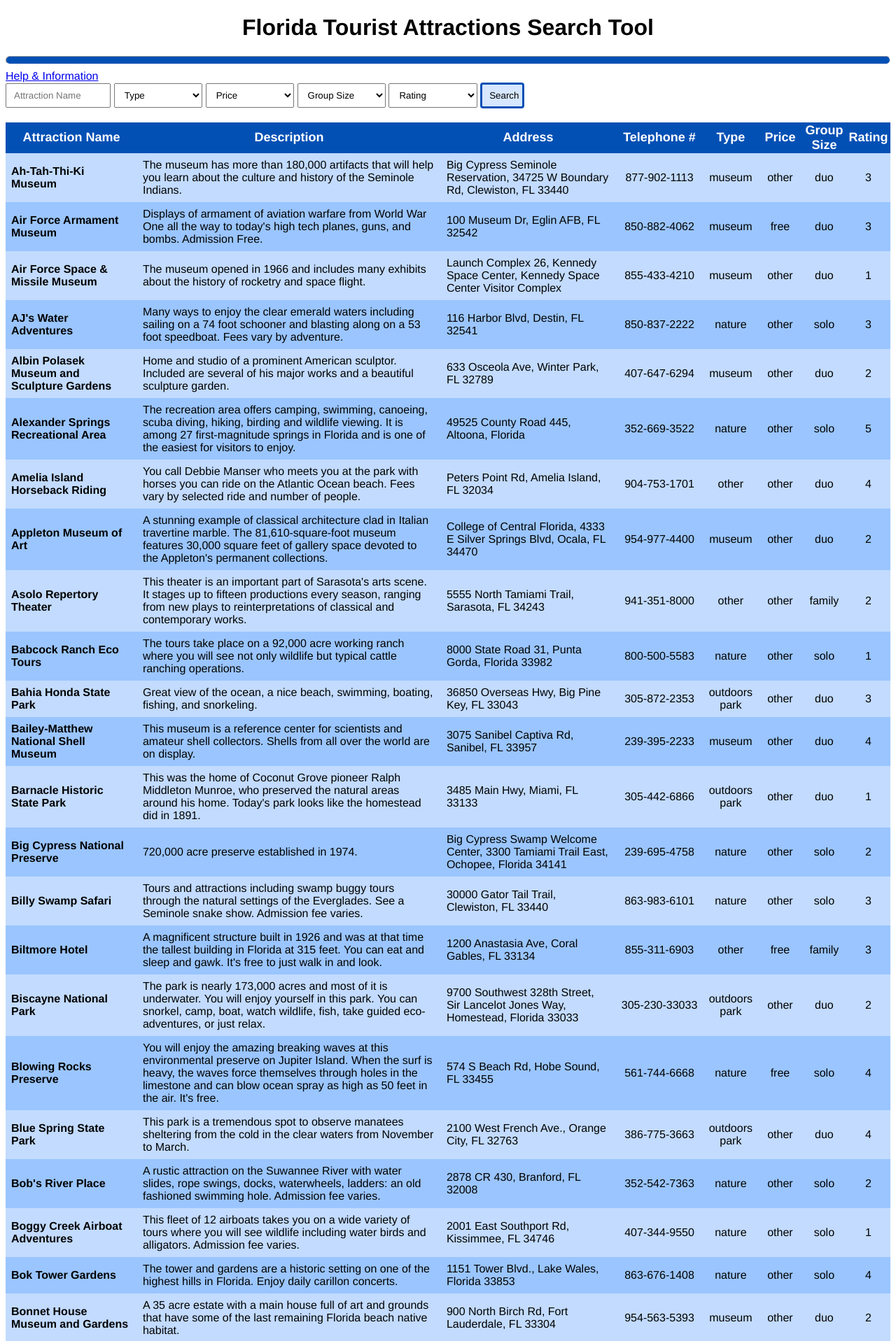
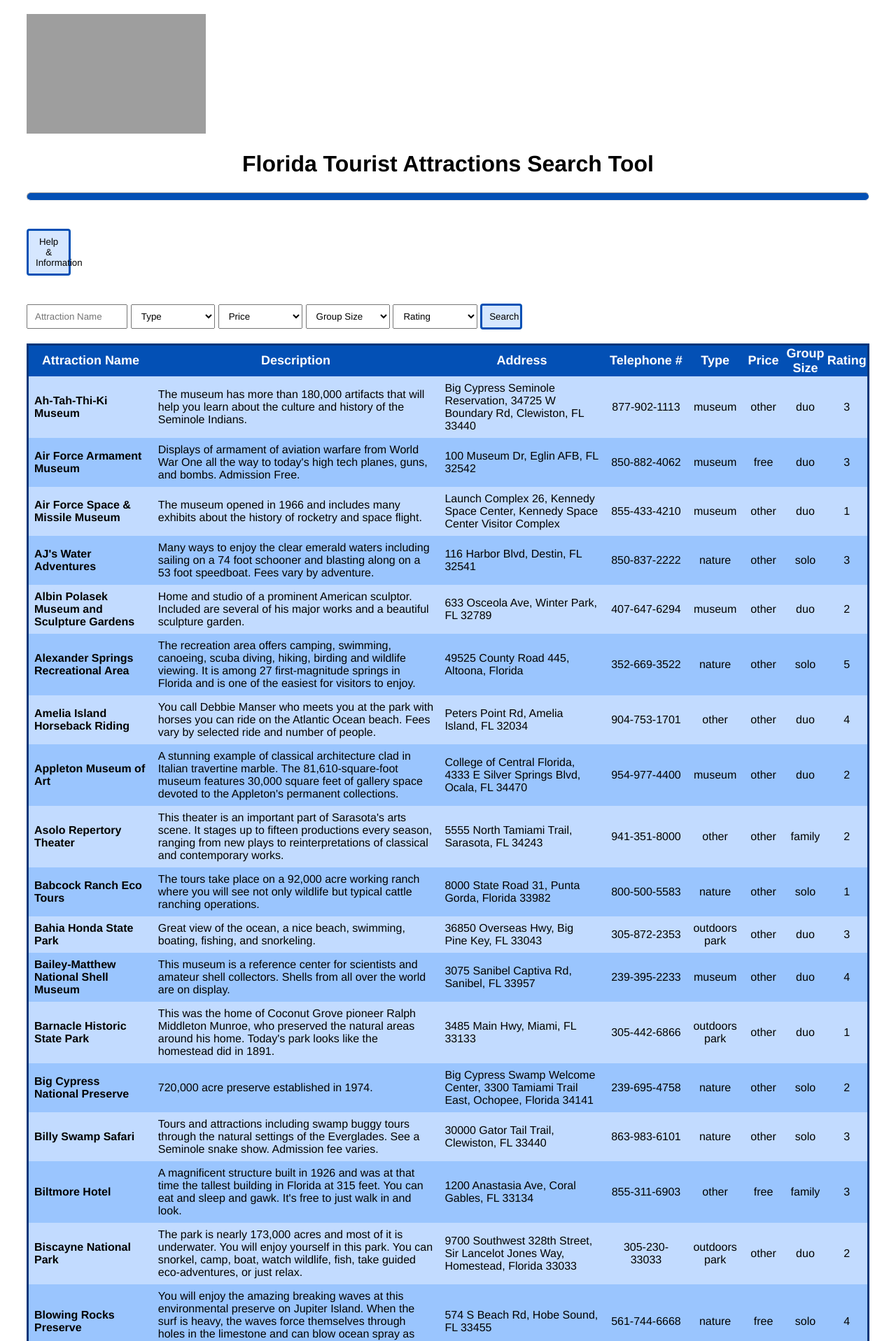
Before and after one commit to mcaveety/FBLA-Tourism-Search, a Flask app: page / in a window 1280 px wide. Shown: the top 1917 px of the page at 70% size. Run offline with Flask 2, Linux system fonts and the light colour scheme; grey boxes are pictures that could not be loaded.

Commit message:
Updates to CSS styling

```diff
--- a/templates/base.html
+++ b/templates/base.html
@@ -13,15 +13,36 @@
             text-align: center;
         }
 
+        img {
+            vertical-alignment: center;
+        }
+
+        button {
+            margin: 20px 30px;
+            padding: 8px 10px;
+            width: 5%;
+            background-color: #D6E7FF;
+            border: 3px solid #0350B5;
+            border-radius: 4px;
+            cursor: pointer;
+        }
+
+        div {
+            margin: 20px 30px;
+        }
+
         hr {
+            margin: 20px 30px;
             height: 10px;
             background-color: #0350B5;
             border-radius: 6px;
         }
 
         table {
+            border: 3px solid #023579;
             border-collapse: collapse;
-            width: 100%;
+            width: auto;
+            margin: 20px 30px;
         }
 
         td {
@@ -40,6 +61,10 @@
           color: white;
           height: 40px;
           font-size: 18px;
+        }
+
+        form {
+            margin: 20px 30px;
         }
 
         input[type=text] {
@@ -87,7 +112,11 @@
 </head>
 <body>
 
-    <h1>Florida Tourist Attractions Search Tool</h1>
+    <div>
+        <img src="https://www.countryflags.com/wp-content/uploads/florida-flag-jpg-xl-1536x1024.jpg" width="256" height="171">
+        <h1>Florida Tourist Attractions Search Tool</h1>
+    </div>
+
     <hr>
     <!-- Accesses other HTML templates to extend the base.html file -->
     {% block content %}
--- a/templates/info.html
+++ b/templates/info.html
@@ -2,7 +2,7 @@
 
 {% block content %}
 
-<a href="http://localhost:8080">Back to Search</a>
+<a href="http://localhost:8080"><button>Back to Search</button></a>
 <h2>Help & Information</h2>
 <h3>Using the Search Tool</h3>
 <p>To use the search tool:</p>
--- a/templates/table.html
+++ b/templates/table.html
@@ -2,7 +2,7 @@
 {% block content %}
 
 <!-- Displays link to Help & Information page -->
-<a href="http://localhost:8080/info">Help & Information</a>
+<a href="http://localhost:8080/info"><button>Help & Information</button></a>
 <!-- Form to collect user selections -->
 <form class="buffer" method="post">
 
@@ -42,7 +42,7 @@
 </form>
 
 <!-- Table to display filtered data -->
-<table style="width: 100%">
+<table>
 
     <colgroup>
         <col span="1" style="width: 15%;">
```
